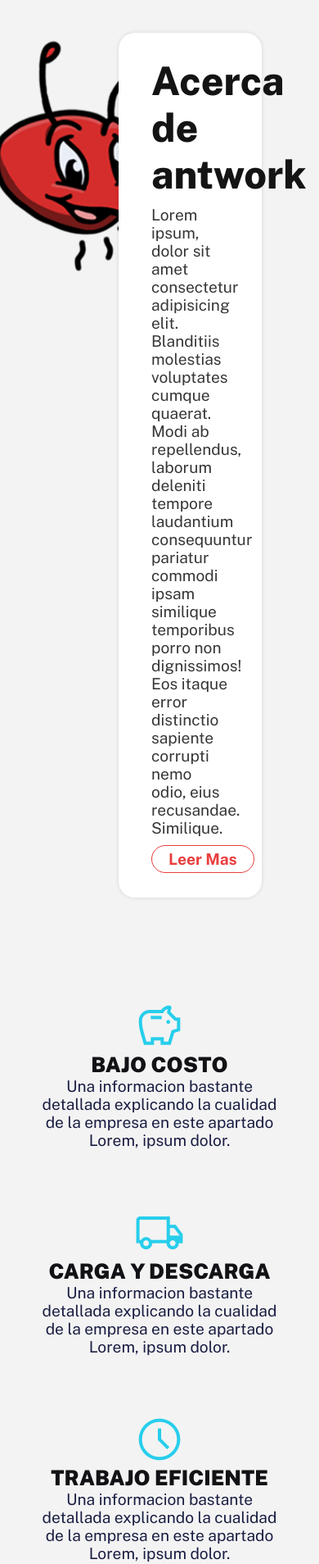
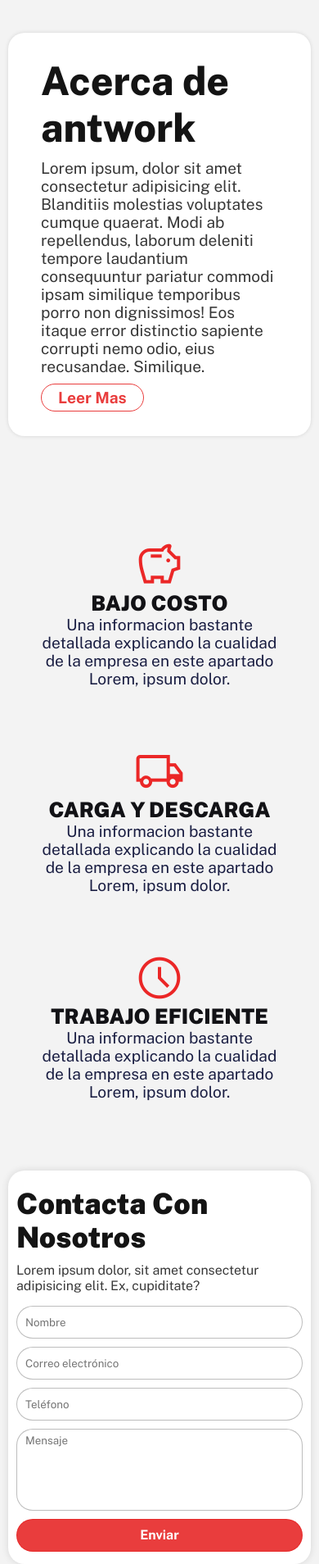
Before and after one commit to benjask8/antwork, a PHP site: page /mvc/ in a window 390 px wide. Shown: the part 834-2742 px from the top of the page at 82% size. Run offline with PHP 8.4, Linux system fonts and the light colour scheme; some libraries are stand-ins or nearby versions.

Commit message:
Trabajando en nuevo estyilo

```diff
--- a/public/css/responsive/mobile.css
+++ b/public/css/responsive/mobile.css
@@ -127,11 +127,4 @@
 
 
 
-/* contact */
-
-.contact-form{
-    padding: 10px;
-    width: 100%;
 }
-/* contact end*/
-}
--- a/public/css/responsive/tablet.css
+++ b/public/css/responsive/tablet.css
@@ -237,4 +237,28 @@
 }
 
 
+
+
+/* about */
+.about-container{
+    display: flex;
+    padding: 40px 10px;
 }
+.about-img{
+    display: none;
+}
+.about-text{
+    width: 100%;
+}
+
+
+
+/* contact */
+
+.contact-form{
+    padding: 10px;
+    width: 100%;
+}
+/* contact end*/
+
+}
--- a/public/css/styles.css
+++ b/public/css/styles.css
@@ -222,7 +222,7 @@ height: 100%;
 }
 .home-qualities-qualitie-img span{
     font-size: 4em;
-    color: rgb(39, 206, 235);
+    color: rgb(235, 39, 39);
     font-variation-settings:
     'FILL' 0,
     'wght' 300,
@@ -859,7 +859,7 @@ height: 100%;
 .contact-form-container{
     display: flex;
     width: 100%;
-    padding: 40px 0px;
+    padding: 40px 30px;
     background-color: rgb(243, 243, 243);
 }
 .contact-form-img{
```
